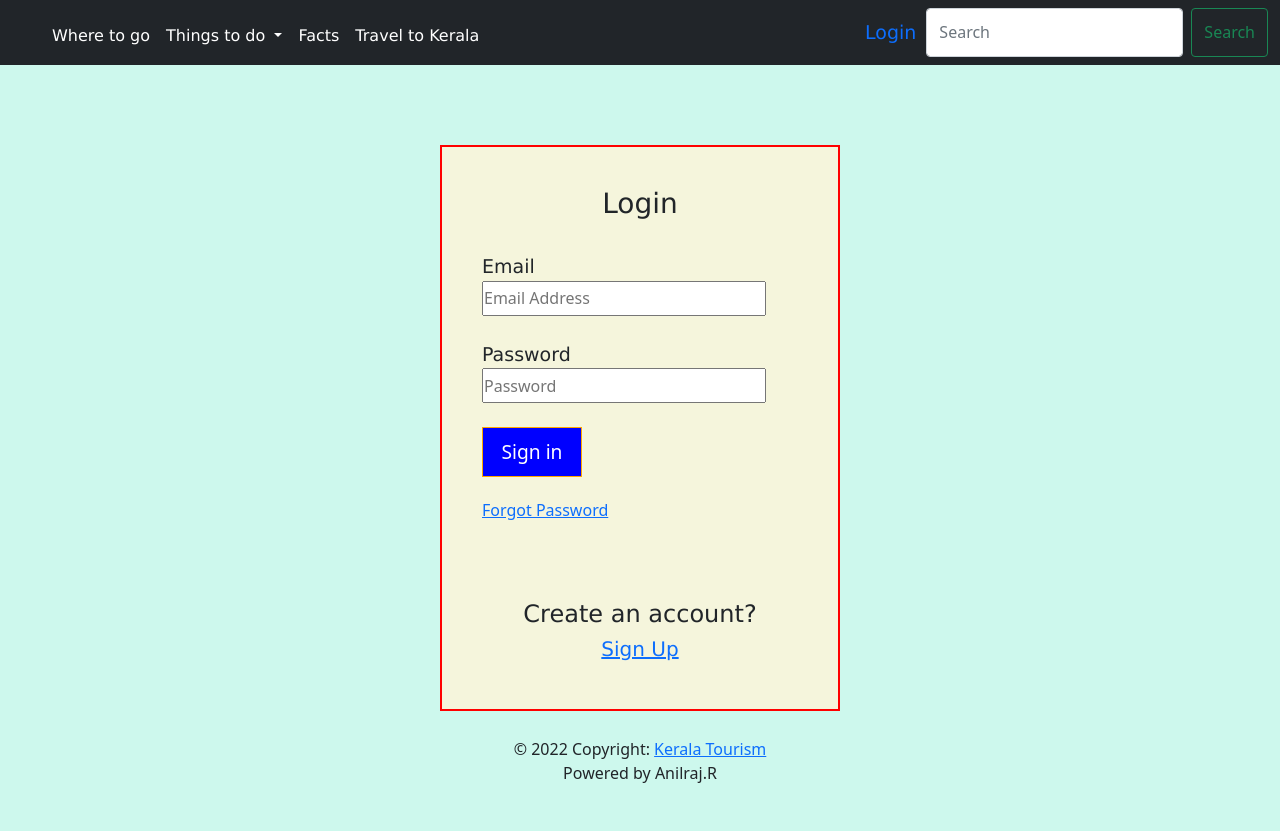
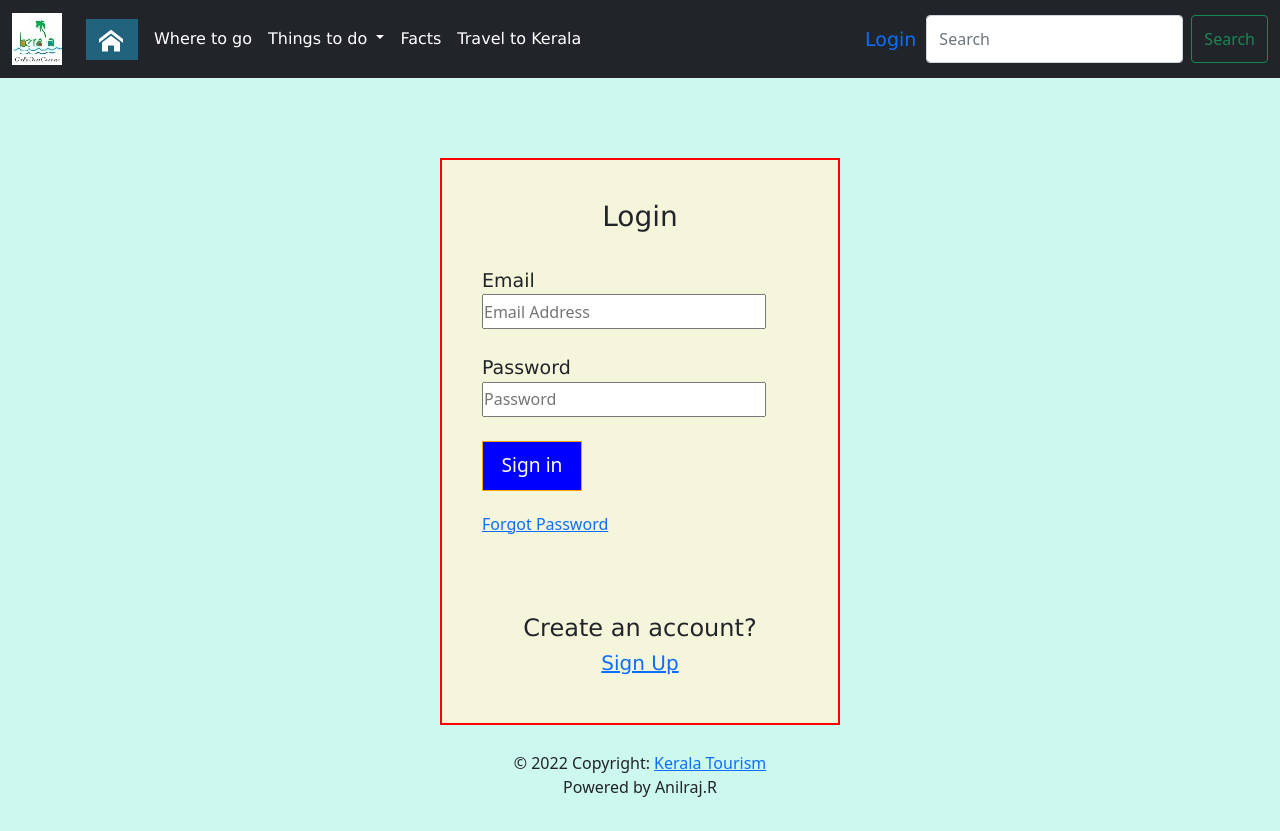
Before and after one commit to anilraj86/Tourism, a plain HTML site: page login.html in a window 1280 px wide. Drawn offline with Linux system fonts and the light colour scheme; the site is published under a folder, as on GitHub Pages, so addresses that start at the root find nothing.

Commit message:
Update login.html

```diff
--- a/login.html
+++ b/login.html
@@ -15,14 +15,14 @@
     <!-- Navigation  -->
     <nav class="navbar navbar-expand-lg navbar-light bg-dark">
         <div class="container-fluid">
-          <a class="navbar-brand" href="#"><img src="/images/title.png" alt=""></a>
+          <a class="navbar-brand" href="#"><img src="images/title.png" alt=""></a>
           <button class="navbar-toggler" type="button" data-bs-toggle="collapse" data-bs-target="#navbarSupportedContent" aria-controls="navbarSupportedContent" aria-expanded="false" aria-label="Toggle navigation">
             <span class="navbar-toggler-icon"></span>
           </button>
           <div class="collapse navbar-collapse" id="navbarSupportedContent">
             <ul class="navbar-nav me-auto mb-2 mb-lg-0">
               <li class="nav-item">
-                <a class="nav-link" aria-current="page" href="index.html"><img src="/images/home.png" alt=""></a>
+                <a class="nav-link" aria-current="page" href="index.html"><img src="images/home.png" alt=""></a>
               </li>
               <li class="nav-item">
                 <a class="nav-link active" id="menu-style" href="destination.html">Where to go</a>
```
